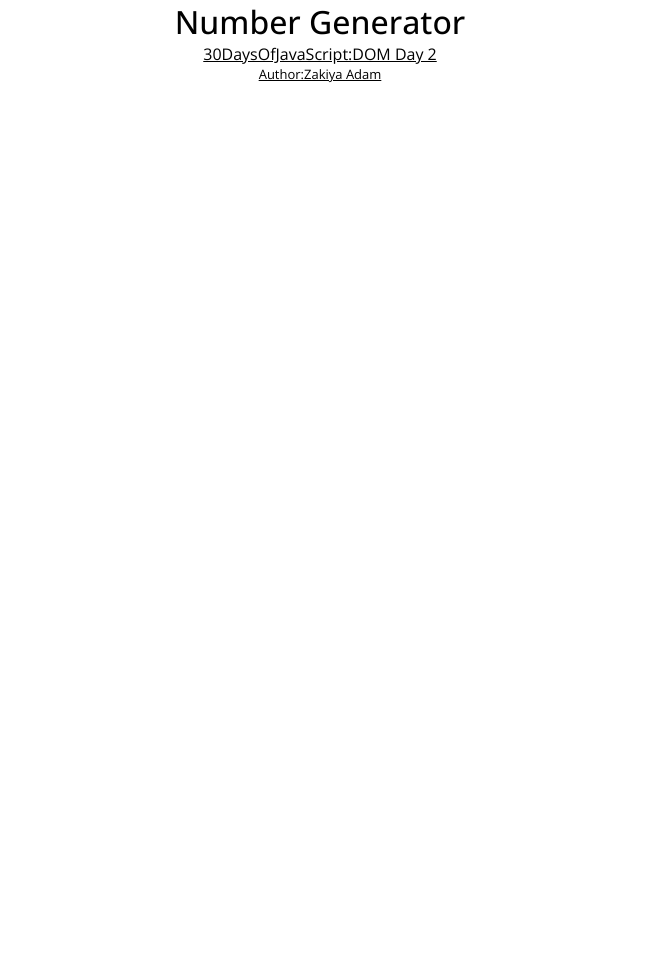
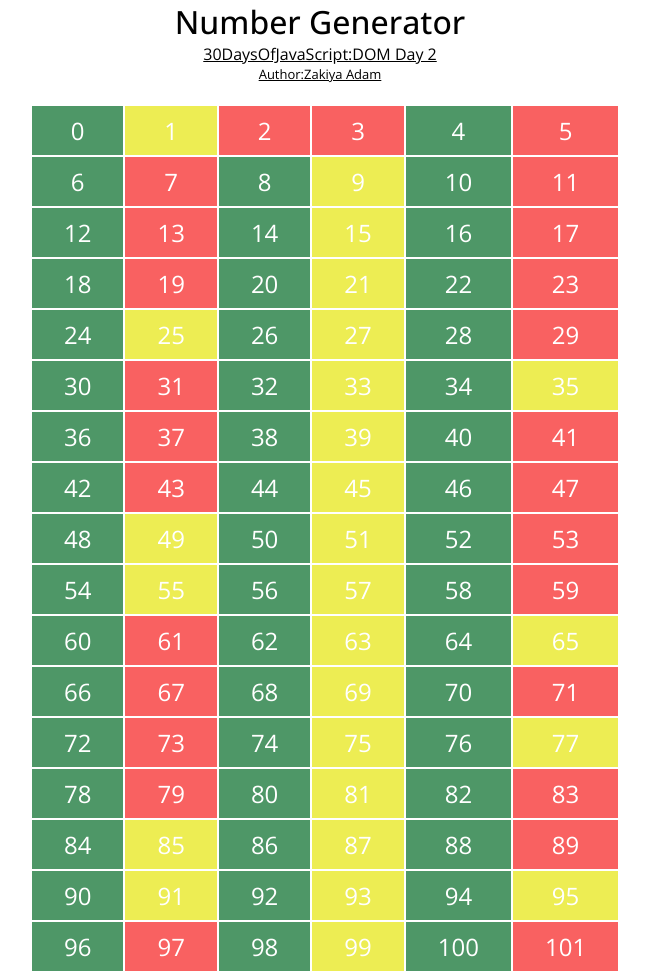
Before and after one commit to bintadam/Number-Generator, a plain HTML site: page index.html in a window 1280 px wide. Shown: the whole page, without its empty margins (320-969 px from the left). Before the commit the page ends 800 px from the top, so only its background shows below. Drawn offline with nearby package versions, Linux system fonts and the light colour scheme.

Commit message:
fixed error

```diff
--- a/script.js
+++ b/script.js
@@ -25,12 +25,18 @@ function isPrime(n){
 }
 
 $(document).ready(function(){
+    let cardContainer = $('<div id="card-container"></div>');
     for(let number of numbers){
-        let card = $('<div class="card>' + number + '</div>')
-        if(number%2 === 0){
-            $(this).css("background", "green")
-        }else if(number%2 !=0){
-            $(this).css("background", "yellow")
+        let card = $('<div class="card">' + number + '</div>')
+        if(isPrime(number)){
+            card.css("background", "rgb(249, 97, 97)")
+        }else if(number%2 === 0){
+            card.css("background", "rgb(78, 151, 103)")
+        }else if(number%2 !== 0){
+            card.css("background", "rgba(235, 235, 63, 0.896)")
         }
+        cardContainer.append(card)
     }
+
+    $("body").append(cardContainer);
 })
--- a/styles.css
+++ b/styles.css
@@ -26,8 +26,18 @@ p{
 .author{
     font-size: 13px;
 }
+#card-container{
+    padding: 2% 20%;
+    display: grid;
+    grid-template-columns: repeat(6, 1fr);
+    gap: 2px;
+    width: 70%;
+    height: auto;
+    margin-left: 5%;
+}
 
 .card{
-    display: grid;
-    grid-template-columns: repeat(6 "1fr");
+    font-size: 1.5rem;
+    color: white;
+    padding: 0.5rem 2rem;
 }
```
